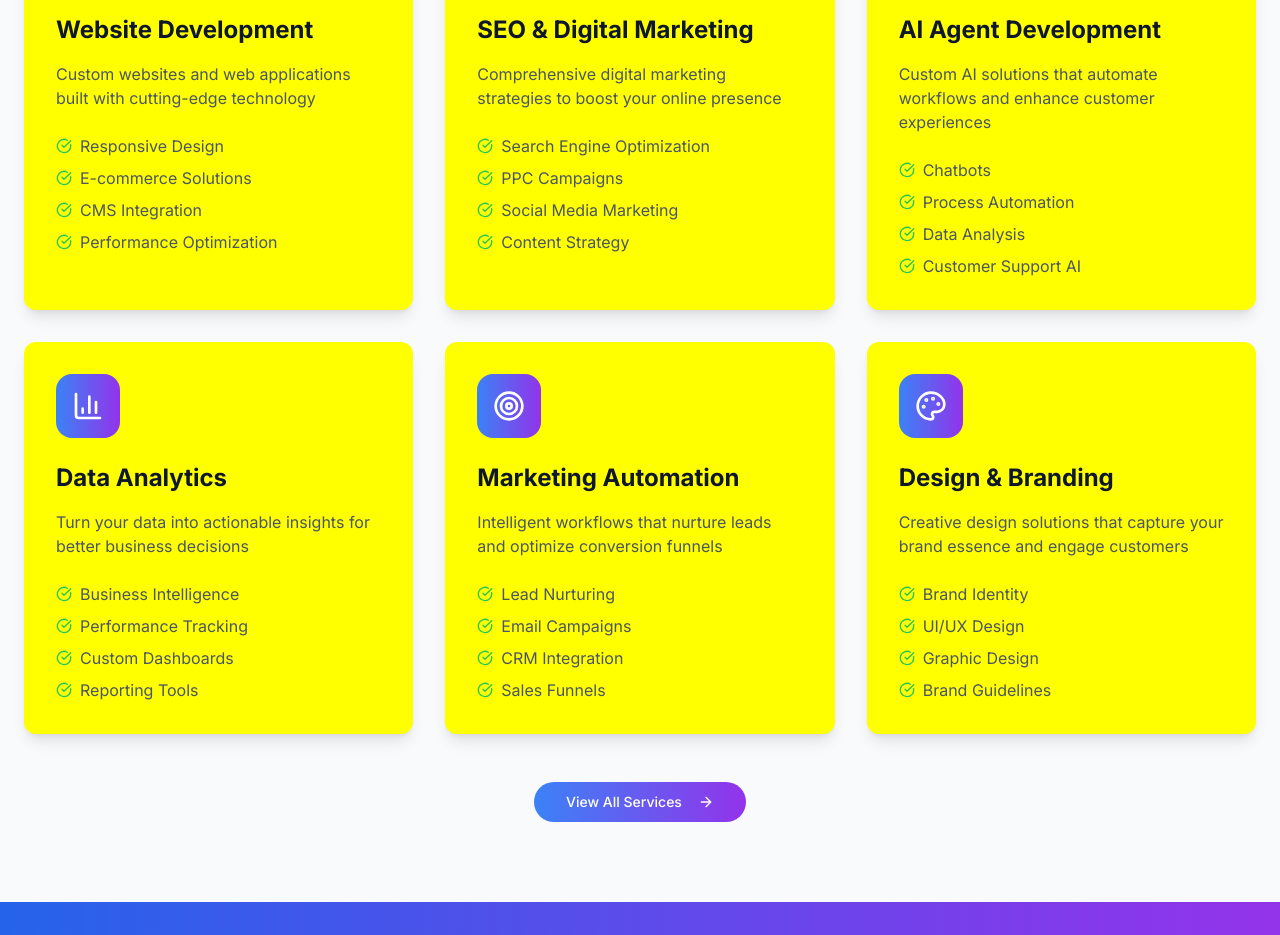
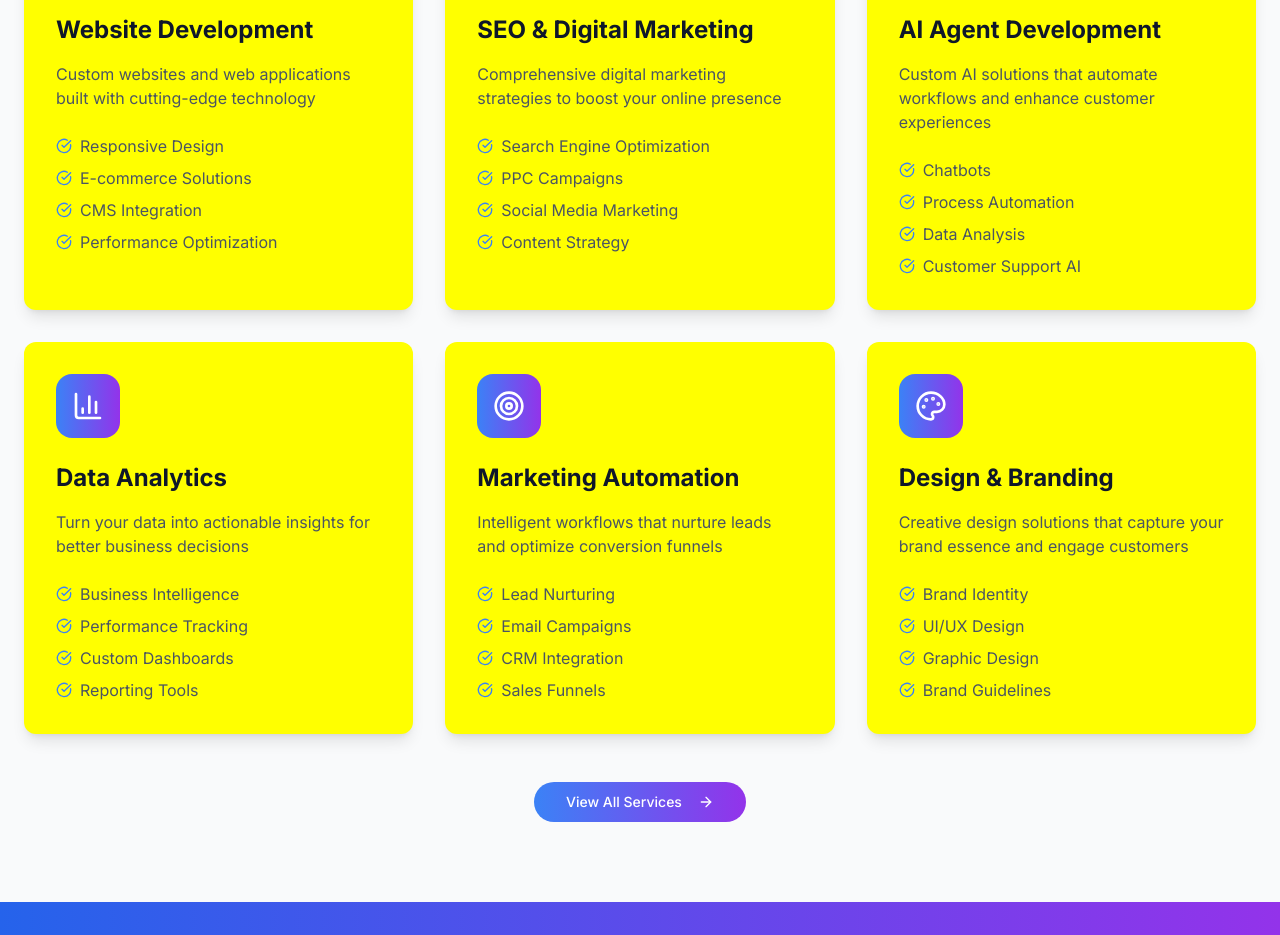
Before and after one commit to DigitalFahad/nextld, a React (Vite) app: page /preview-layout6 in a window 1280 px wide. Shown: the part 1200-2135 px from the top of the page. Built offline with nearby package versions, Linux system fonts and the light colour scheme.

Commit message:
Fix: Resolve no changes error
The AI reported no changes to the codebase, indicating a potential issue with the previous operation. This commit addresses the error.

```diff
--- a/src/components/HomePage-Layout6.tsx
+++ b/src/components/HomePage-Layout6.tsx
@@ -320,7 +320,7 @@ const HomePageLayout6 = () => {
                   <ul className="space-y-2">
                     {service.features.map((feature, featureIndex) => (
                       <li key={featureIndex} className="flex items-center text-gray-600">
-                        <CheckCircle className="w-4 h-4 text-green-500 mr-2 flex-shrink-0" />
+                        <CheckCircle className="w-4 h-4 text-blue-500 mr-2 flex-shrink-0" />
                         {feature}
                       </li>
                     ))}
```
